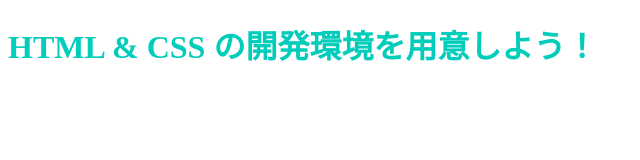
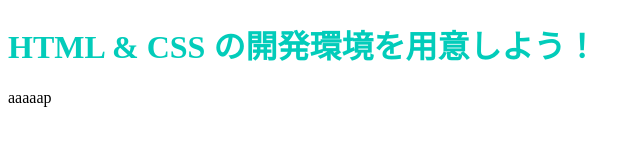
Before and after one commit to arataniaito/arataniaito.github.com, a plain HTML site: page index.htm in a window 1280 px wide. Shown: the full height of the page, 0-640 px from the left. Drawn offline with Linux system fonts and the light colour scheme.

Commit message:
Update index.htm

```diff
--- a/index.htm
+++ b/index.htm
@@ -7,5 +7,6 @@
   </head>
   <body>
     <h1 class="title">HTML & CSS の開発環境を用意しよう！</h1>
+    <p>aaaaap</p>
   </body>
 </html>
```
